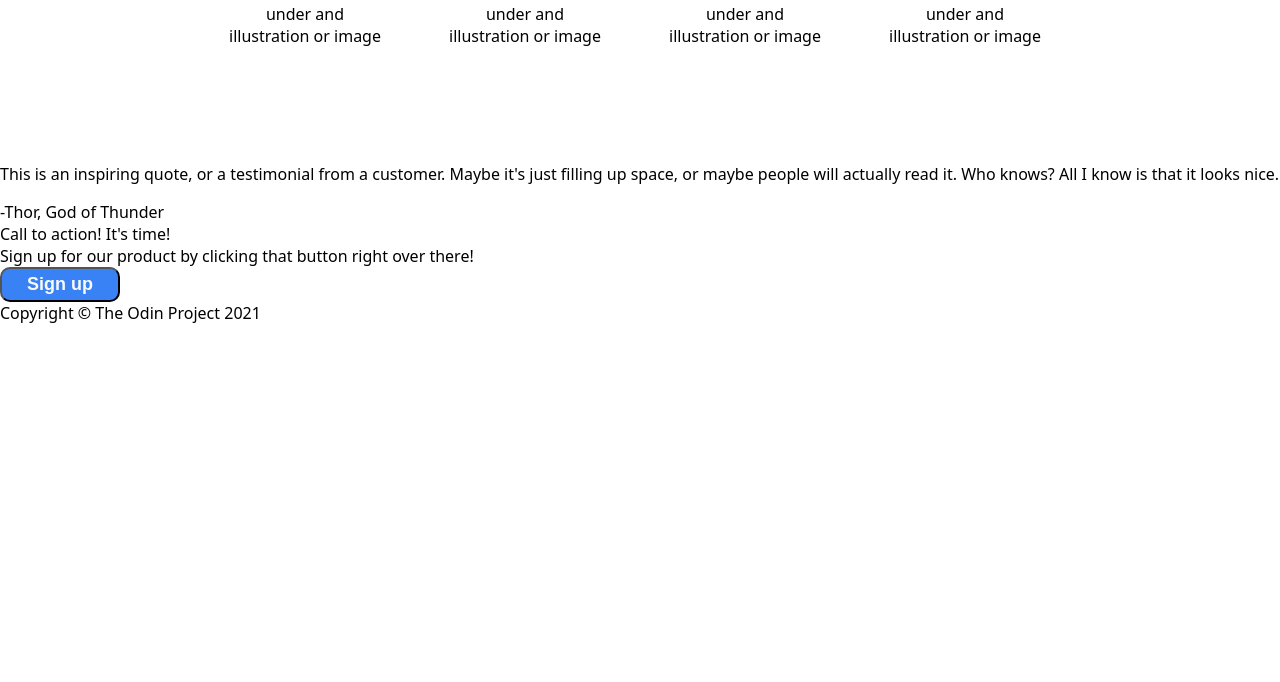
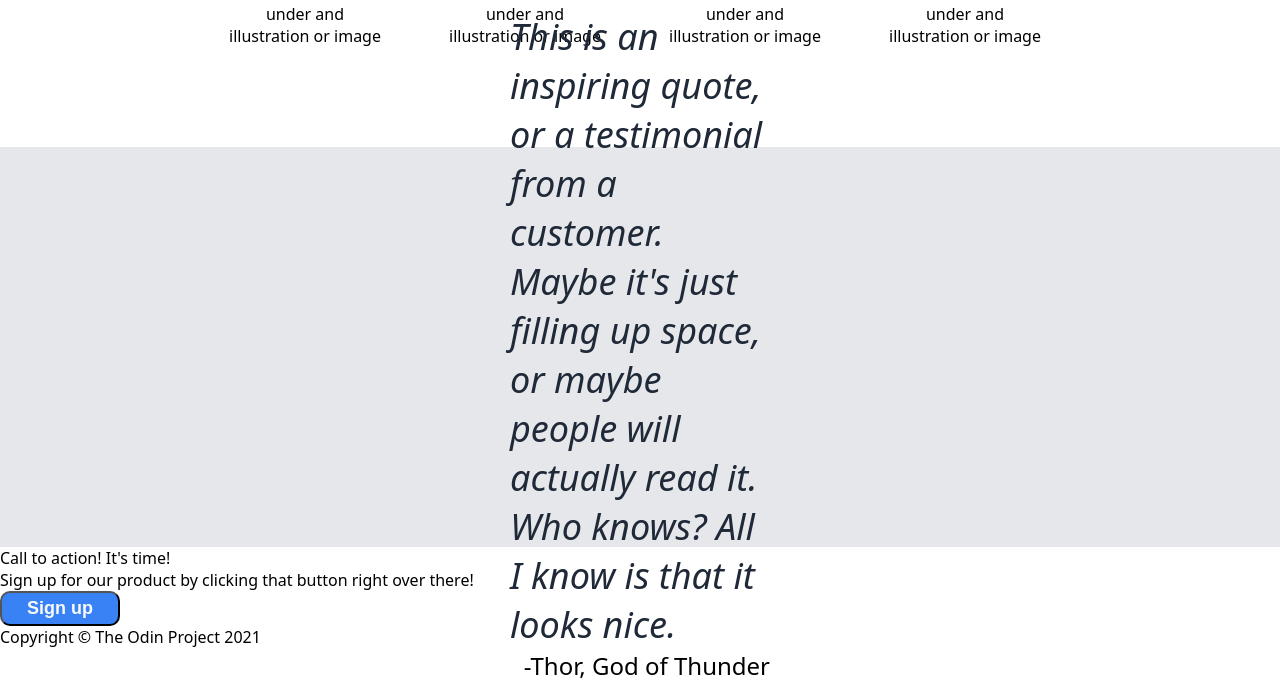
Before and after one commit to anto-nella-22/landing-page, a plain HTML site: page index.html in a window 1280 px wide. Shown: the part 838-1520 px from the top of the page. Before the commit the page ends 1162 px from the top, so only its background shows below. Drawn offline with Linux system fonts and the light colour scheme.

Commit message:
Edit index.html and style.css

```diff
--- a/index.html
+++ b/index.html
@@ -53,9 +53,9 @@
             </div>
         </div>
 
-        <div>
-            <p>This is an inspiring quote, or a testimonial from a customer. Maybe it's just filling up space, or maybe people will actually read it. Who knows? All I know is that it looks nice.</p>
-            <div>-Thor, God of Thunder</div>
+        <div class="quote-section">
+            <div class="quote">This is an inspiring quote, or a testimonial from a customer. Maybe it's just filling up space, or maybe people will actually read it. Who knows? All I know is that it looks nice.</div>
+            <div class="author">-Thor, God of Thunder</div>
         </div>
 
         <div>
--- a/style.css
+++ b/style.css
@@ -142,3 +142,31 @@ button {
     text-align: center;
     width: 158px;
 }
+
+
+/* third block */
+.quote-section {
+    background-color: #E5E7EB;
+    height: 400px;
+    display: flex;
+    flex-direction: column;
+    justify-content: center;
+    align-items: center;
+    padding: 0 510px;
+}
+
+.quote {
+    font-size: 36px;
+    font-weight: 100;
+    font-style: italic;
+    color: #1F2937;
+
+
+}
+
+.author {
+    display: flex;
+    align-self: flex-end;
+    font-size: 24px;
+    font-weight: 500;
+}
```
